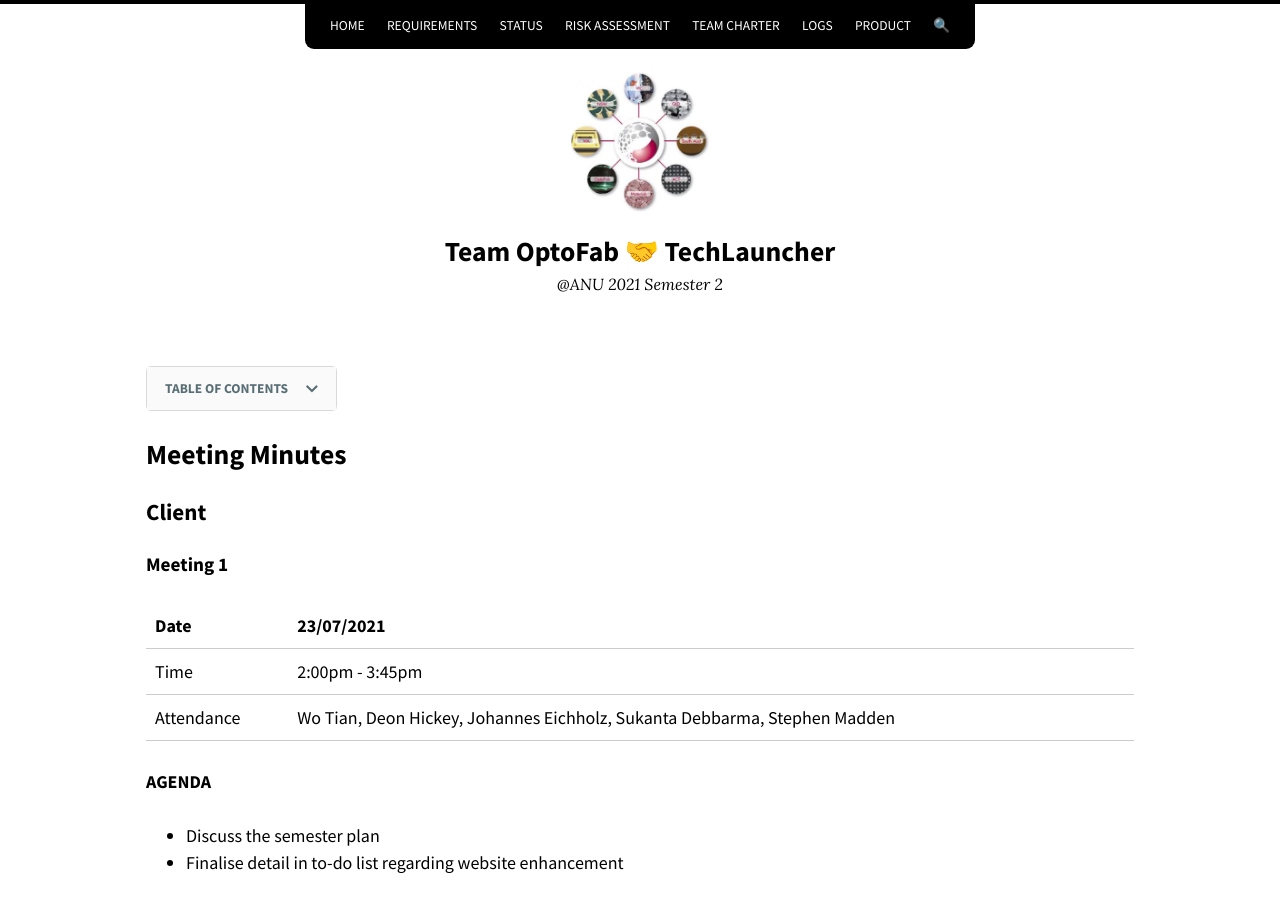
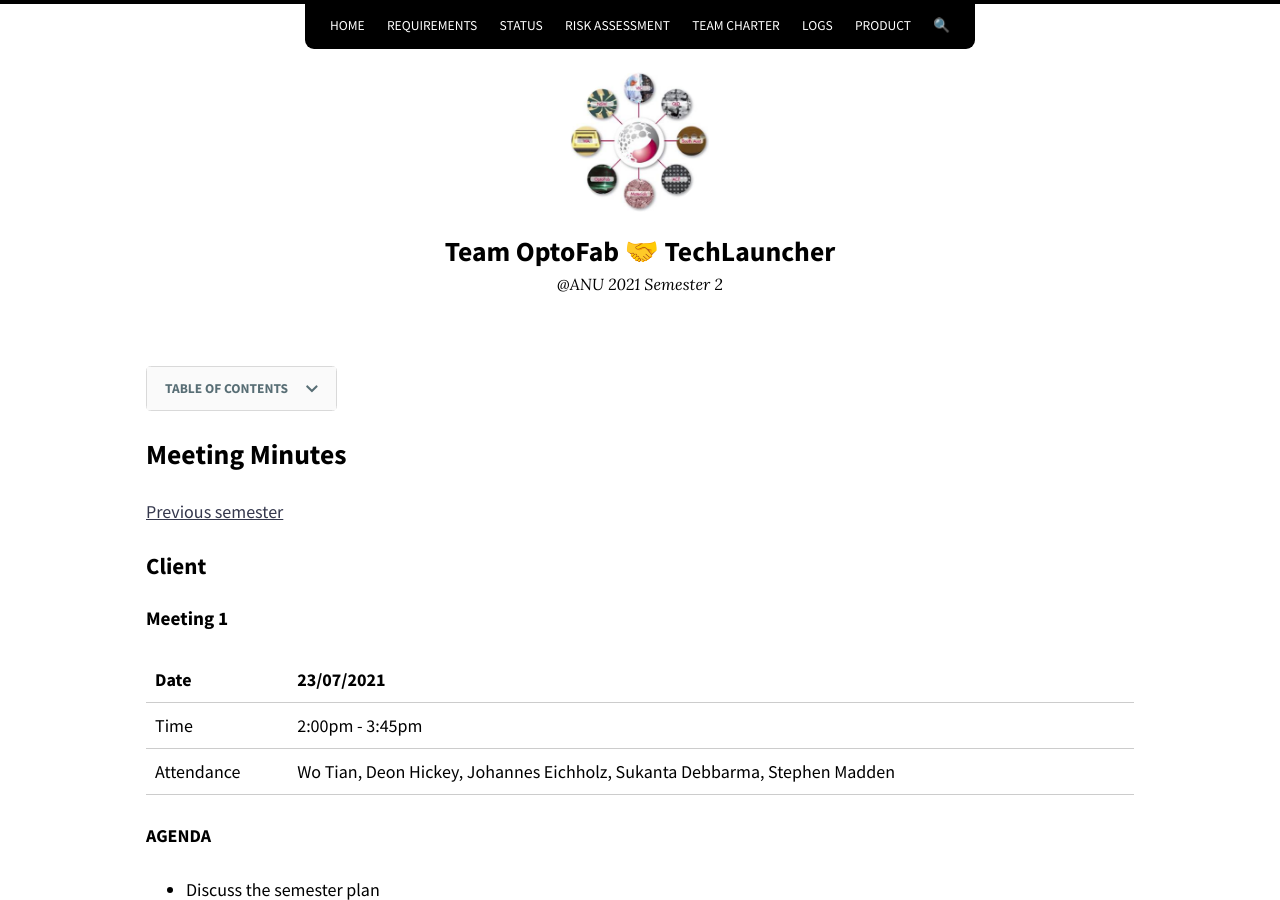
Before and after one commit to optofab/optofab.github.io, a Jekyll site: the page built from logs.md, in a window 1280 px wide and 900 px high. Built offline with Jekyll 4.4.1, drawn with Linux system fonts in a browser that asks for light colours; nearby versions of some CDN libraries; emoji names are drawn with the system emoji font.

Commit message:
add link to previous meeting minutes

```diff
--- a/logs.md
+++ b/logs.md
@@ -6,6 +6,8 @@
 {% include toc %}
 
 ## Meeting Minutes
+
+[Previous semester](/meetings/)
 
 ### Client
 
```
